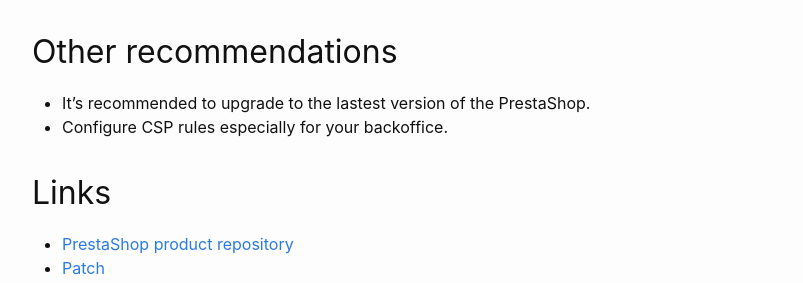
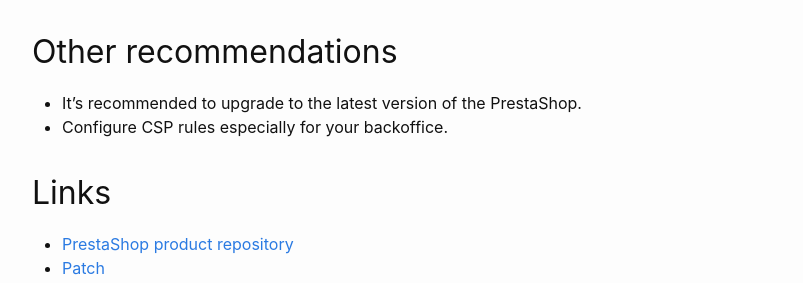
Before and after one commit to friends-of-presta/security-advisories, a Jekyll site: the page built from _posts/2023-09-01-core-CVE-2023-39527.md, in a window 1280 px wide. Shown: the part 1678-1961 px from the top of the page, without its empty margins (238-1041 px from the left). Built offline with Jekyll 4.4.1, drawn with Linux system fonts in a browser that asks for light colours.

Commit message:
Update 2023-09-01-core-CVE-2023-39527.md

```diff
--- a/_posts/2023-09-01-core-CVE-2023-39527.md
+++ b/_posts/2023-09-01-core-CVE-2023-39527.md
@@ -63,7 +63,7 @@ Contrary to most XSS which target HTML attributes and which are triggered withou
 
 ## Other recommendations
 
-* It’s recommended to upgrade to the lastest version of the PrestaShop.
+* It’s recommended to upgrade to the latest version of the PrestaShop.
 * Configure CSP rules especially for your backoffice.
 
 
```
